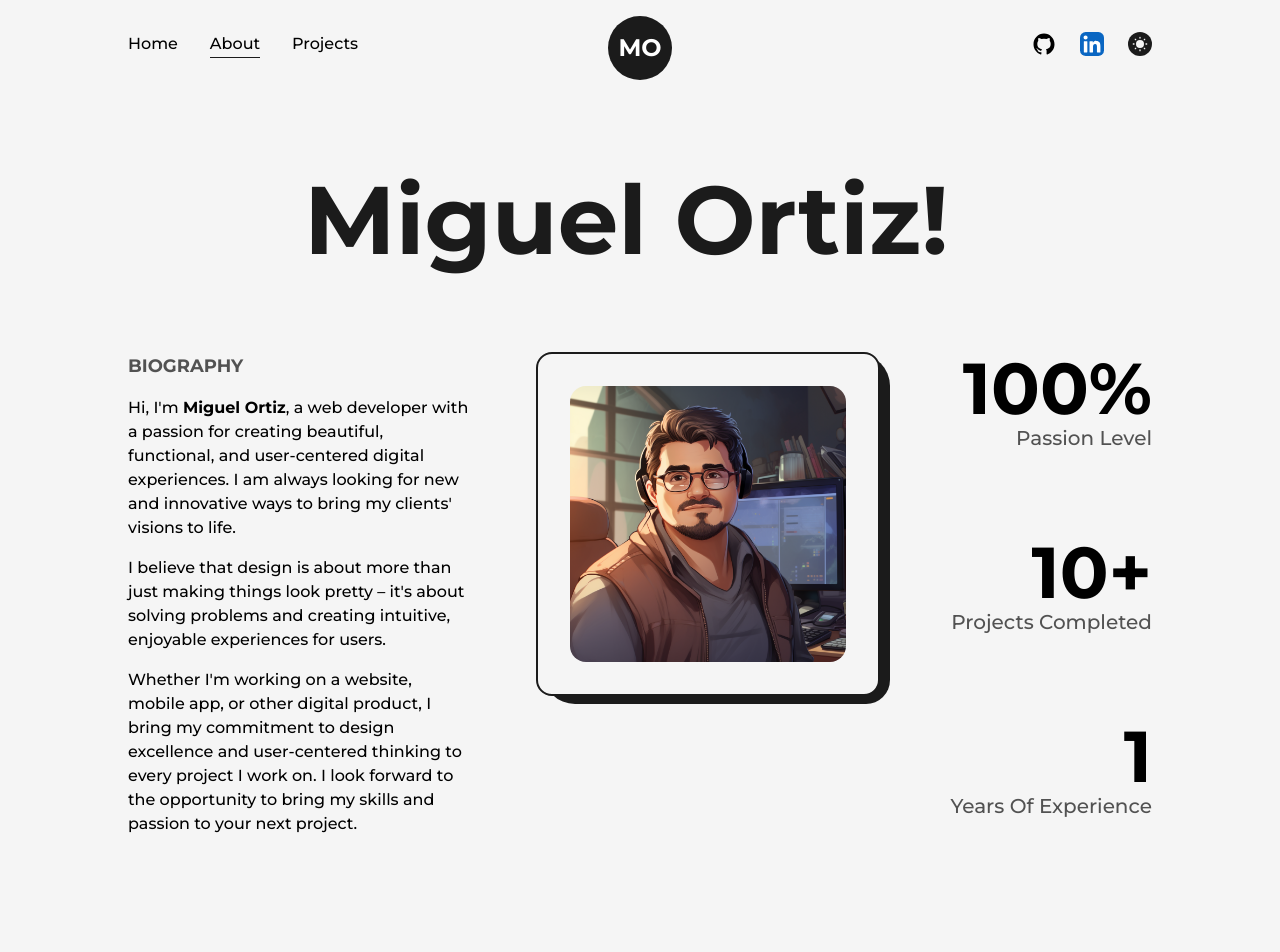
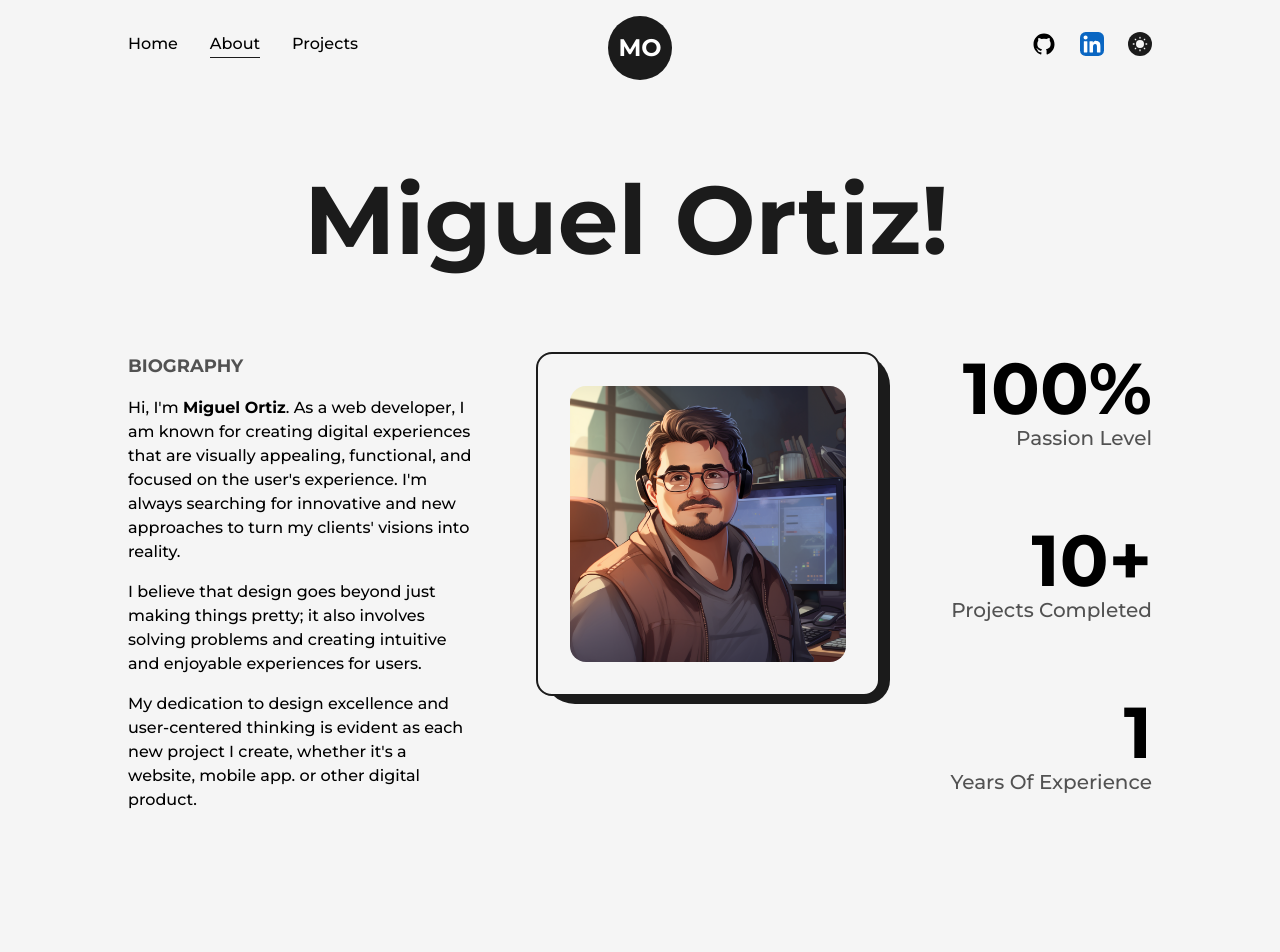
Before and after one commit to miguemigue25/portfolio, a Next.js app: page /about in a window 1280 px wide. Shown: the top 952 px of the page. Built offline with nearby package versions, Linux system fonts and the light colour scheme.

Commit message:
changes to bio

```diff
--- a/src/pages/about.js
+++ b/src/pages/about.js
@@ -60,22 +60,18 @@ export default function About() {
                 BIOGRAPHY
               </h2>
               <p className="font-medium ">
-                Hi, I&apos;m <strong>Miguel Ortiz</strong>, a web developer with
-                a passion for creating beautiful, functional, and user-centered digital
-                experiences. I am always looking for new and innovative ways to bring
-                my clients&apos; visions to life.
+                Hi, I&apos;m <strong>Miguel Ortiz</strong>. As a web developer, I am known for creating
+                digital experiences that are visually appealing, functional, and focused on the user's
+                experience. I'm always searching for innovative and new approaches to turn my
+                clients&apos; visions into reality.
               </p>
               <p className="my-4 font-medium">
-                I believe that design is about more than just making things look
-                pretty – it&apos;s about solving problems and creating
-                intuitive, enjoyable experiences for users.
+                I believe that design goes beyond just making things pretty; it also involves solving problems
+                and creating intuitive and enjoyable experiences for users.
               </p>
               <p className="font-medium">
-                Whether I&apos;m working on a website, mobile app, or other
-                digital product, I bring my commitment to design excellence and
-                user-centered thinking to every project I work on. I look
-                forward to the opportunity to bring my skills and passion to
-                your next project.
+                My dedication to design excellence and user-centered thinking is evident as each new project I create, whether it's
+                a website, mobile app. or other digital product.
               </p>
             </div>
             <div className="relative col-span-3 h-max rounded-2xl border-2 border-solid border-dark
```
